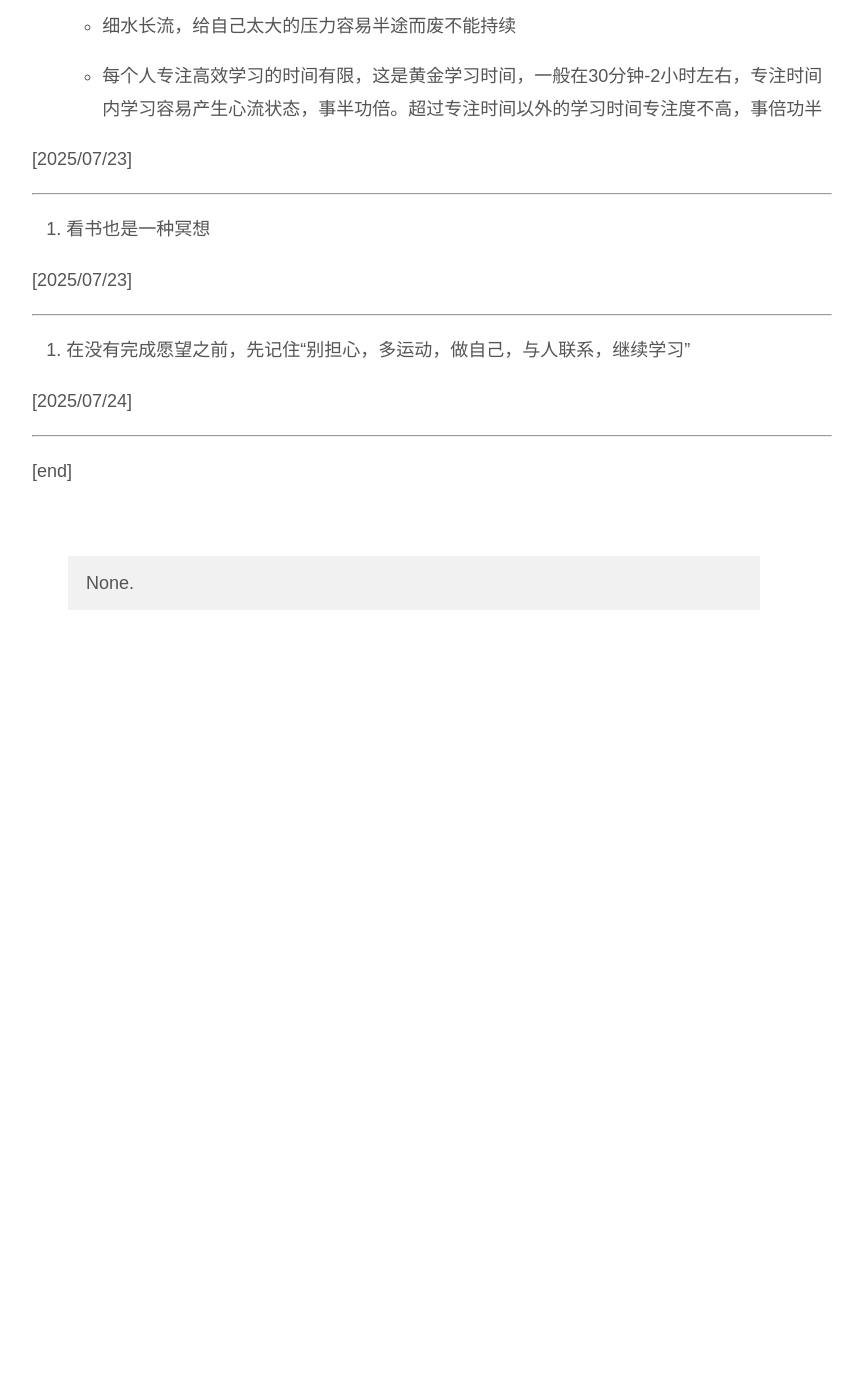
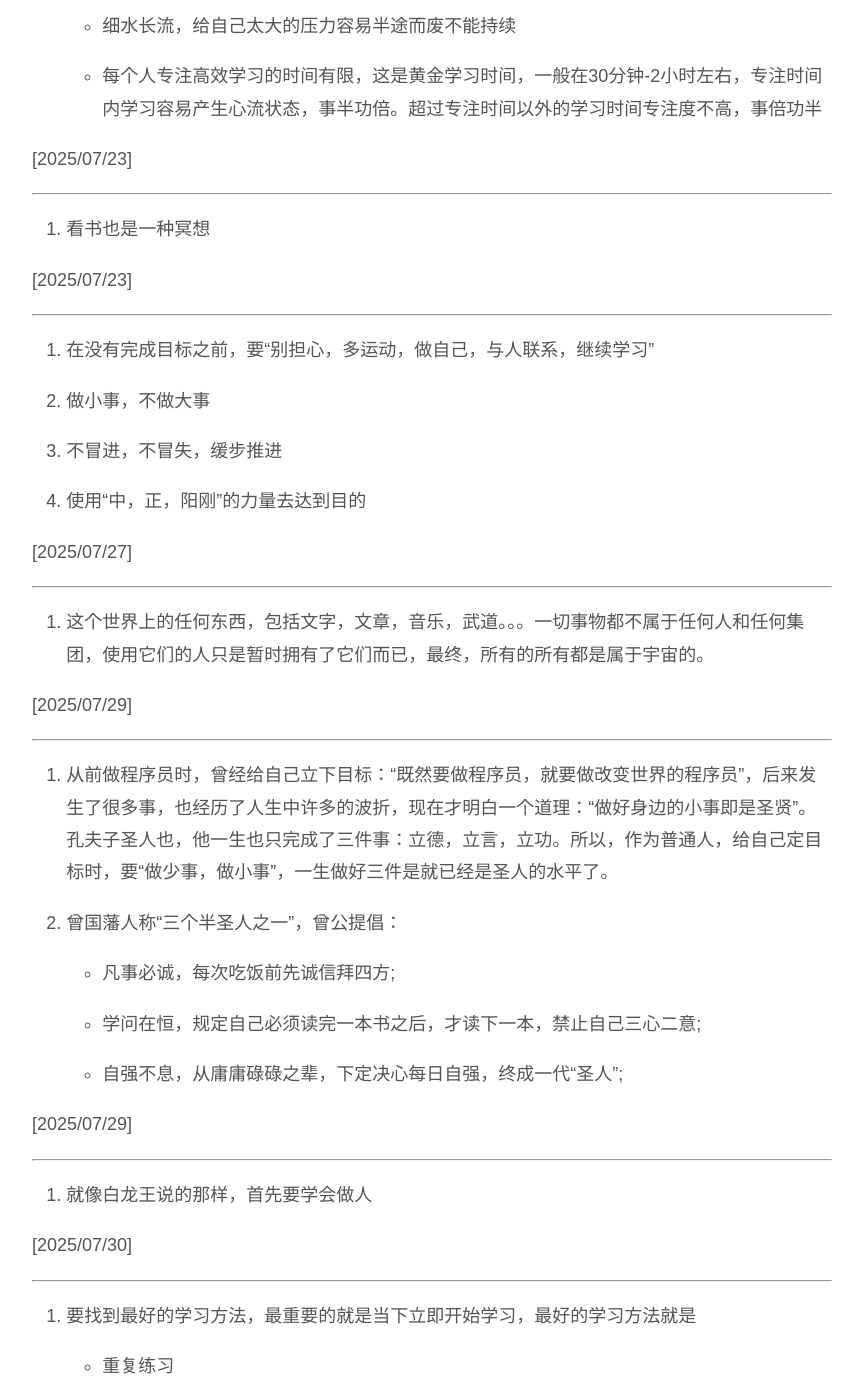
Before and after one commit to qiaoqiangv/qiaoqiangv.github.io, a Jekyll site: the page built from _posts/2025-07-03-programmer-personal-growup.md, in a window 1280 px wide and 1400 px high, scrolled down 1596 px. Shown: the whole window, without its empty margins (208-1071 px from the left). Built offline with Jekyll 4.4.1, drawn with Linux system fonts in a browser that asks for light colours; before the commit the page ends 2226 px from its top, so only the background shows below that; some of the changed text lies outside the part shown.

Commit message:
update all post files in 2025/08/08

```diff
--- a/_posts/2025-07-03-programmer-personal-growup.md
+++ b/_posts/2025-07-03-programmer-personal-growup.md
@@ -72,9 +72,83 @@ tags: [programmer, grow up]
 
 --------------------------------------------
 
-7. 在没有完成愿望之前，先记住“别担心，多运动，做自己，与人联系，继续学习”
+7. 在没有完成目标之前，要“别担心，多运动，做自己，与人联系，继续学习”
 
-[2025/07/24]
+8. 做小事，不做大事
+
+9. 不冒进，不冒失，缓步推进
+
+10. 使用“中，正，阳刚”的力量去达到目的
+
+[2025/07/27]
+
+--------------------------------------------
+
+11. 这个世界上的任何东西，包括文字，文章，音乐，武道。。。一切事物都不属于任何人和任何集团，使用它们的人只是暂时拥有了它们而已，最终，所有的所有都是属于宇宙的。
+
+[2025/07/29]
+
+--------------------------------------------
+
+12. 从前做程序员时，曾经给自己立下目标：“既然要做程序员，就要做改变世界的程序员”，后来发生了很多事，也经历了人生中许多的波折，现在才明白一个道理：“做好身边的小事即是圣贤”。孔夫子圣人也，他一生也只完成了三件事：立德，立言，立功。所以，作为普通人，给自己定目标时，要“做少事，做小事”，一生做好三件是就已经是圣人的水平了。
+
+13. 曾国藩人称“三个半圣人之一”，曾公提倡：
+
+    - 凡事必诚，每次吃饭前先诚信拜四方;
+
+    - 学问在恒，规定自己必须读完一本书之后，才读下一本，禁止自己三心二意;
+
+    - 自强不息，从庸庸碌碌之辈，下定决心每日自强，终成一代“圣人”;
+
+[2025/07/29]
+
+--------------------------------------------
+
+14. 就像白龙王说的那样，首先要学会做人
+
+[2025/07/30]
+
+--------------------------------------------
+
+15. 要找到最好的学习方法，最重要的就是当下立即开始学习，最好的学习方法就是
+
+    - 重复练习
+
+    - 大量的重复练习
+
+    - 一万小时天才理论（每天高强度心流状态学习2小时，持续13.7年就可成功）
+
+[2025/07/31]
+
+--------------------------------------------
+
+16. 环境决定了你人生的选择，
+
+    - 处在一个娱乐很方便的环境中，人就会偏向人性中的懒惰和享乐，
+
+    - 处在一个纪律很严格的环境中，人就会很自律，生活井井有条，
+
+    - 处在一个周围有人学习的环境中，人就会有学习的动力。
+
+[2025/08/03]
+
+--------------------------------------------
+
+17. 不论是计算机，或是音乐，武道，找准一个目标钻研下去，通过十年的努力，将其中一样变成安身立命的技能，然后再去发展兴趣爱好，以计算机为例，有如下步骤：
+
+    - 通过【极客时间】里的【程序员练级攻略】了解成为优秀程序员所需的一切【基本功】和【周边功夫】
+
+    - 通过 Python ---> C ---> C++ 的步骤学习编程语言基础
+
+    - 通过学习比较容易的 Python 语言，学习【算法】和【数据结构】
+
+    - 通过 C 语言，学习【操作系统】和【编译原理】【嵌入式ARM芯片指令集】
+
+    - 通过 C++ 语言，学习【面向工业界的高级编程语言】
+
+18. 定期记录自己的思考，有助于梳理好条理，对于学习，工作和人生的提升起到了扫清障碍，指出方向，创造道路的好处
+
+[2025/08/07]
 
 --------------------------------------------
 
```
Also changed, not shown: _posts/2025-04-24-about-the-English-and-reading-and-output-article.md (+40 -6 lines), _posts/2025-07-17-Shakuhachi-My-realized-of-Shakuhachi.md (+18 -0 lines), _posts/2025-07-24-markdown-preview.nvim.md (added, +124 -0 lines), _posts/2025-08-07-this-is-none-perfect-world.md (added, +34 -0 lines), _posts/2025-08-08-My-life-TODO.md (added, +65 -0 lines), _posts/index.md (added, +22 -0 lines).
